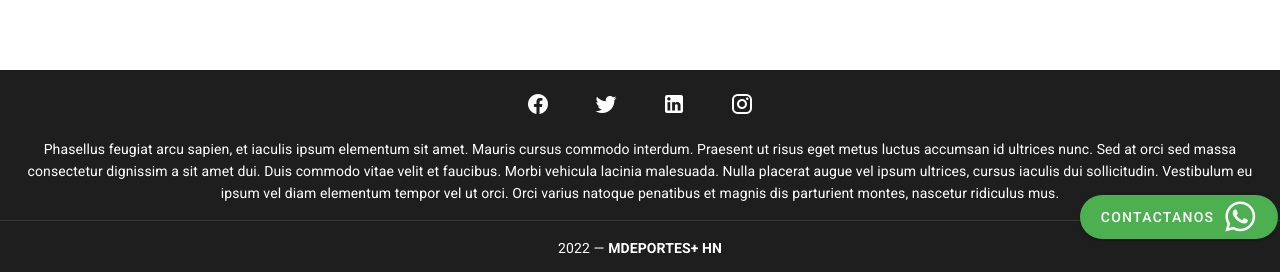
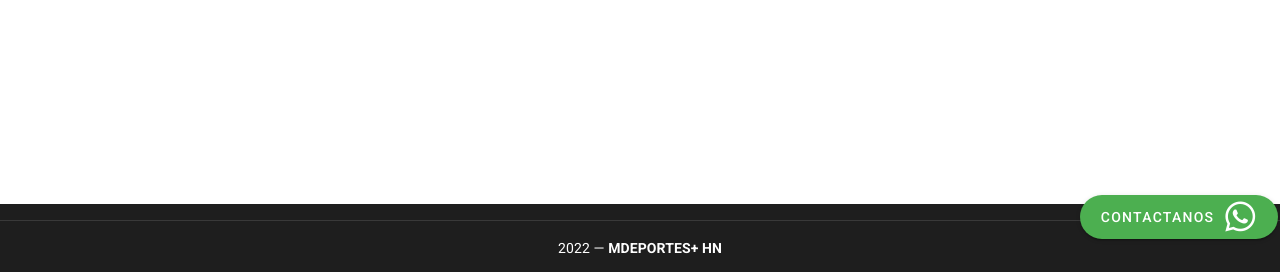
Before and after one commit to manuher16/El_Mundo_del_Deporte, a Vue app in the folder frontend/: page /1 in a window 1280 px wide. Shown: the part 525-797 px from the top of the page. Built offline with nearby package versions, Linux system fonts and the light colour scheme.

Commit message:
agregado modal

```diff
--- a/frontend/src/App.vue
+++ b/frontend/src/App.vue
@@ -7,6 +7,7 @@
         <router-view />
       </v-container>
     </v-main>
+    <ModalServices />
     <Footer />
     <WelcomeModal />
   </v-app>
@@ -16,7 +17,7 @@
 import WelcomeModal from "./components/Home/WelcomeModal";
 import Footer from "./components/Navigation/Footer";
 import Navbar from "./components/Navigation/Navbar";
-
+import ModalServices from "./components/ModalInfoServices.vue";
 import ButtonContact from "./components/buttonContact.vue";
 export default {
   name: "App",
@@ -29,6 +30,7 @@ export default {
     Navbar,
     WelcomeModal,
     ButtonContact,
+    ModalServices,
   },
 };
 </script>
--- a/frontend/src/components/ModalInfoServices.vue
+++ b/frontend/src/components/ModalInfoServices.vue
@@ -14,27 +14,22 @@
       </v-sheet>
       <v-divider />
       <div v-for="(line, index) in content.description" :key="index">
-        <v-card-text v-if="line.type == 'paragraph'">
+        <div v-if="line.type == 'paragraph'">
           <v-row>
             <v-col md="8">
-              <v-card-text
-                v-for="(text, index) in line.paragraph"
-                :key="index"
-                class="my-0 py-0"
-              >
+              <v-card-text v-for="(text, index) in line.paragraph" :key="index">
                 {{ text }}
               </v-card-text></v-col
             >
             <v-col
-              md="4"
               :class="`${
-                line.image.position == 'left' ? 'order-first' : 'order-md-2'
+                line.image.position == 'left' ? 'order-md-1' : 'order-md-2'
               }`"
             >
               <v-img :src="line.image.src" width="100%" contain></v-img>
             </v-col>
           </v-row>
-        </v-card-text>
+        </div>
 
         <v-card-text
           v-if="line.type == 'text' && !line.image"
@@ -85,12 +80,7 @@
               </ul></v-col
             >
             <v-col cols="12" md="4">
-              <v-img
-                :src="line.image.src"
-                width="100%"
-                max-height=""
-                contain
-              ></v-img>
+              <v-img :src="line.image.src" width="100%" contain></v-img>
             </v-col>
           </v-row>
         </v-card-text>
--- a/frontend/src/components/Navigation/Footer.vue
+++ b/frontend/src/components/Navigation/Footer.vue
@@ -1,24 +1,15 @@
 <template>
   <v-footer dark padless>
-    <v-card flat tile class="white--text text-center">
-      <v-card-text>
+    <v-card flat tile class="white--text text-center" width="100%">
+      <v-card-text v-show="false">
         <v-btn v-for="icon in icons" :key="icon" class="mx-4 white--text" icon>
           <v-icon size="24px">
             {{ icon }}
           </v-icon>
         </v-btn>
       </v-card-text>
-
-      <v-card-text class="white--text pt-0">
-        Phasellus feugiat arcu sapien, et iaculis ipsum elementum sit amet.
-        Mauris cursus commodo interdum. Praesent ut risus eget metus luctus
-        accumsan id ultrices nunc. Sed at orci sed massa consectetur dignissim a
-        sit amet dui. Duis commodo vitae velit et faucibus. Morbi vehicula
-        lacinia malesuada. Nulla placerat augue vel ipsum ultrices, cursus
-        iaculis dui sollicitudin. Vestibulum eu ipsum vel diam elementum tempor
-        vel ut orci. Orci varius natoque penatibus et magnis dis parturient
-        montes, nascetur ridiculus mus.
-      </v-card-text>
+      <v-sheet width="100%"></v-sheet>
+      <v-card-text class="white--text pt-0"> </v-card-text>
 
       <v-divider></v-divider>
 
--- a/frontend/src/router/index.js
+++ b/frontend/src/router/index.js
@@ -10,11 +10,7 @@ const routes = [
     name: 'Home',
     component: Home
   },
-  {
-    path: '/',
-    name: 'Home',
-    component: Home
-  },
+
   {
     path: '/entrenador-personal',
     name: 'EntrenadorPersonal',
```
